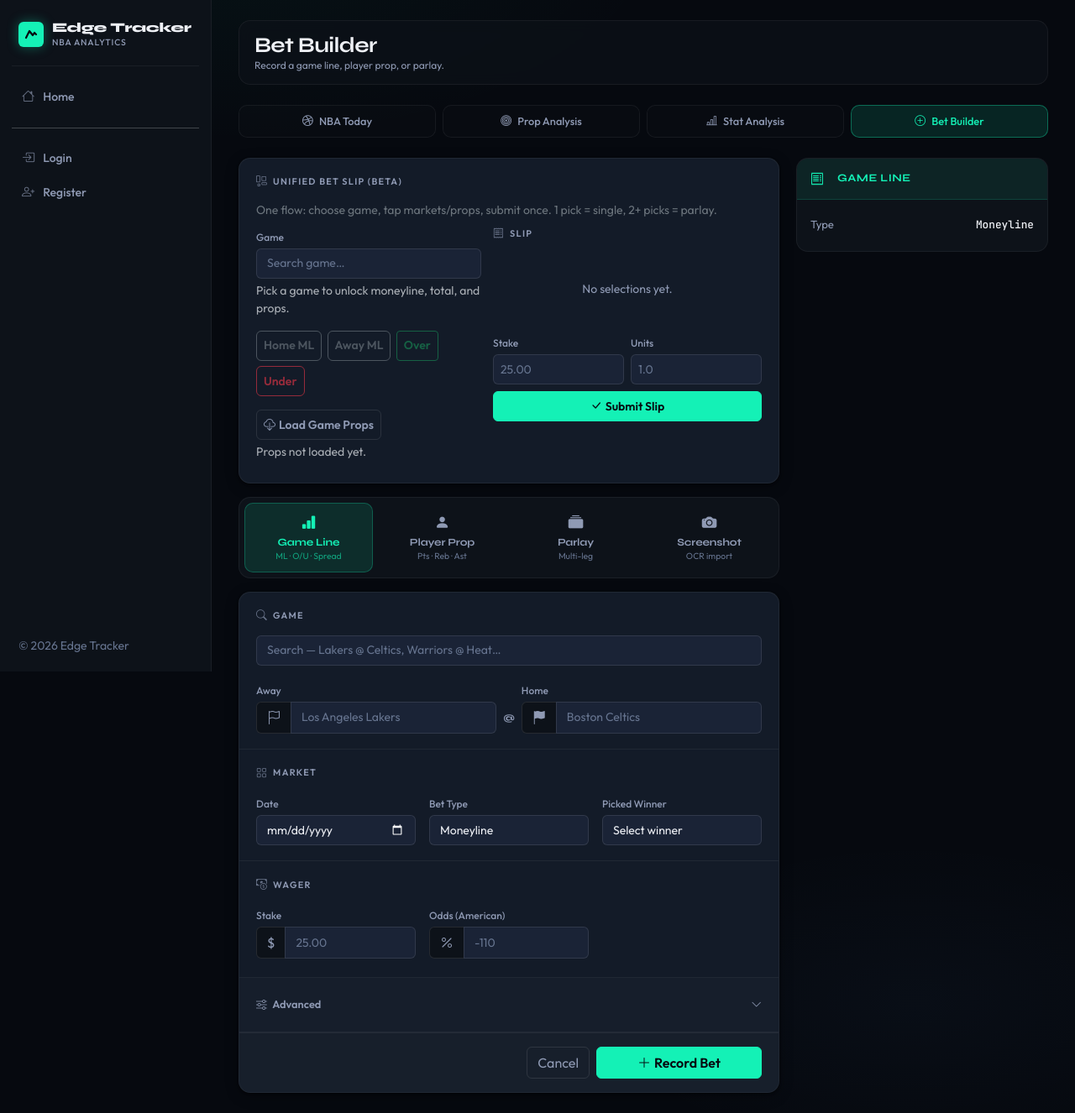
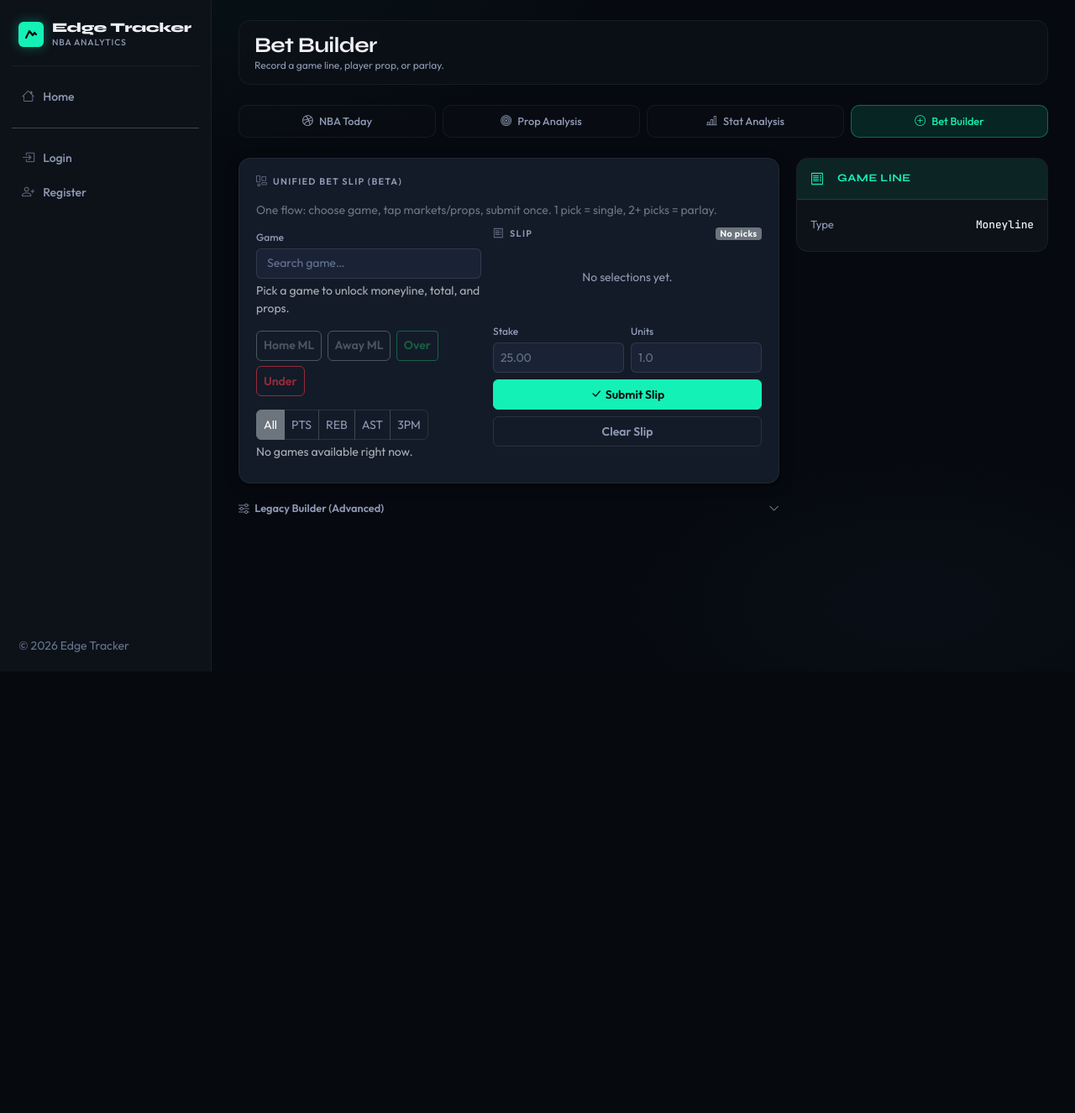
Before and after one commit to Moody24/sports_betting_tracker, a Flask app: template app/templates/bets/form.html in a window 1280 px wide. Shown: the whole page at 84% size. After the commit the page ends 800 px from the top, so only its background shows below. Run offline with Flask 3, Linux system fonts and the light colour scheme; tables that the repository leaves empty hold one stand-in row (values such as "Sample post"); the template is opened without the code that fills it: values that come from a table or form of the project are taken from there, most other values are stand-ins (such as "Sample title", 1, 10 or a date in 2020); some libraries are stand-ins or nearby versions.

Commit message:
Promote unified add-bet flow and auto-load curated props

```diff
--- a/app/static/js/unified_bet_builder.js
+++ b/app/static/js/unified_bet_builder.js
@@ -11,19 +11,26 @@
   var awayMlBtn = document.getElementById('ub-away-ml-btn');
   var overBtn = document.getElementById('ub-over-btn');
   var underBtn = document.getElementById('ub-under-btn');
-  var loadPropsBtn = document.getElementById('ub-load-props-btn');
-  var propsSearch = document.getElementById('ub-props-search');
+  var filterAllBtn = document.getElementById('ub-filter-all');
+  var filterPtsBtn = document.getElementById('ub-filter-pts');
+  var filterRebBtn = document.getElementById('ub-filter-reb');
+  var filterAstBtn = document.getElementById('ub-filter-ast');
+  var filter3pmBtn = document.getElementById('ub-filter-3pm');
   var propsStatus = document.getElementById('ub-props-status');
   var propsList = document.getElementById('ub-props-list');
   var slipList = document.getElementById('ub-slip-list');
+  var modeBadge = document.getElementById('ub-mode-badge');
   var stakeEl = document.getElementById('ub-stake');
   var unitsEl = document.getElementById('ub-units');
   var submitBtn = document.getElementById('ub-submit-btn');
+  var clearSlipBtn = document.getElementById('ub-clear-slip-btn');
   var feedback = document.getElementById('ub-feedback');
 
   var games = [];
   var selectedGame = null;
   var allProps = null;
+  var propsPromise = null;
+  var propFilter = 'all';
   var slip = [];
 
   function fmtOdds(v) {
@@ -63,6 +70,37 @@
     if (!btn) return;
     btn.disabled = !enabled;
     if (label) btn.textContent = label;
+  }
+
+  function setFilter(next) {
+    propFilter = next;
+    [
+      [filterAllBtn, 'all'],
+      [filterPtsBtn, 'player_points'],
+      [filterRebBtn, 'player_rebounds'],
+      [filterAstBtn, 'player_assists'],
+      [filter3pmBtn, 'player_threes'],
+    ].forEach(function (pair) {
+      if (!pair[0]) return;
+      pair[0].classList.toggle('active', pair[1] === propFilter);
+    });
+    renderProps();
+  }
+
+  function updateModeBadge() {
+    if (!modeBadge) return;
+    if (!slip.length) {
+      modeBadge.className = 'badge text-bg-secondary';
+      modeBadge.textContent = 'No picks';
+      return;
+    }
+    if (slip.length === 1) {
+      modeBadge.className = 'badge text-bg-info';
+      modeBadge.textContent = 'Single';
+      return;
+    }
+    modeBadge.className = 'badge text-bg-success';
+    modeBadge.textContent = 'Parlay · ' + slip.length + ' legs';
   }
 
   function renderMarketButtons() {
@@ -112,6 +150,12 @@
     renderSlip();
   }
 
+  function clearSlip() {
+    slip = [];
+    renderSlip();
+    clearFeedback();
+  }
+
   function renderSlip() {
     if (!slipList) return;
     while (slipList.firstChild) slipList.removeChild(slipList.firstChild);
@@ -124,6 +168,7 @@
       p.textContent = 'No selections yet.';
       empty.appendChild(p);
       slipList.appendChild(empty);
+      updateModeBadge();
       return;
     }
 
@@ -178,20 +223,32 @@
       row.appendChild(remove);
       slipList.appendChild(row);
     });
+
+    updateModeBadge();
+  }
+
+  function isSameGameProp(p) {
+    if (!selectedGame) return false;
+    if ((p.game_id || '') && (selectedGame.game_id || '')) {
+      return String(p.game_id) === String(selectedGame.game_id);
+    }
+    var candidate = {
+      team_a: p.team_a || '',
+      team_b: p.team_b || '',
+      match_date: p.match_date || '',
+      game_id: p.game_id || '',
+    };
+    return gameKey(candidate) === gameKey(selectedGame);
   }
 
   function propsForSelectedGame() {
     if (!Array.isArray(allProps) || !selectedGame) return [];
-    var gk = gameKey(selectedGame);
-    return allProps.filter(function (p) {
-      var candidate = {
-        team_a: p.team_a || '',
-        team_b: p.team_b || '',
-        match_date: p.match_date || '',
-        game_id: p.game_id || '',
-      };
-      return gameKey(candidate) === gk;
-    });
+    return allProps.filter(isSameGameProp);
+  }
+
+  function applyPropFilter(rows) {
+    if (propFilter === 'all') return rows;
+    return rows.filter(function (p) { return (p.market || '') === propFilter; });
   }
 
   function renderProps() {
@@ -203,21 +260,14 @@
       return;
     }
     if (!Array.isArray(allProps)) {
-      propsStatus.textContent = 'Props not loaded yet.';
+      propsStatus.textContent = 'Loading props for selected game...';
       return;
     }
 
-    var search = ((propsSearch || {}).value || '').toLowerCase().trim();
-    var rows = propsForSelectedGame();
-    if (search) {
-      rows = rows.filter(function (p) {
-        var mkt = (window.MARKET_LABELS && window.MARKET_LABELS[p.market]) || p.market || '';
-        return (p.player || '').toLowerCase().indexOf(search) >= 0 ||
-          mkt.toLowerCase().indexOf(search) >= 0;
-      });
-    }
-
-    propsStatus.textContent = rows.length ? ('Showing ' + rows.length + ' props for selected game.') : 'No props available for selected game.';
+    var rows = applyPropFilter(propsForSelectedGame());
+    propsStatus.textContent = rows.length
+      ? ('Showing ' + rows.length + ' ' + (propFilter === 'all' ? 'props' : propFilter.replace('player_', '')) + ' picks for this game.')
+      : 'No props available for this filter.';
 
     rows.forEach(function (p) {
       var card = document.createElement('div');
@@ -380,6 +430,9 @@
     });
     renderMarketButtons();
     renderProps();
+    ensurePropsLoaded().then(function () {
+      renderProps();
+    });
   }
 
   function loadGames() {
@@ -393,26 +446,26 @@
       });
   }
 
-  function loadProps() {
+  function ensurePropsLoaded() {
+    if (Array.isArray(allProps)) return Promise.resolve(allProps);
+    if (propsPromise) return propsPromise;
+
     propsStatus.textContent = 'Loading props...';
-    loadPropsBtn.disabled = true;
-    loadPropsBtn.innerHTML = '<span class="spinner-border spinner-border-sm me-1"></span>Loading...';
-
-    fetch(ALL_PROPS_URL)
+    propsPromise = fetch(ALL_PROPS_URL)
       .then(function (r) { return r.json(); })
       .then(function (data) {
         allProps = Array.isArray(data) ? data : [];
-        propsSearch.classList.remove('d-none');
-        renderProps();
-        loadPropsBtn.disabled = false;
-        loadPropsBtn.innerHTML = '<i class="bi bi-arrow-repeat me-1"></i>Reload Props';
+        propsPromise = null;
+        return allProps;
       })
       .catch(function () {
         allProps = [];
         propsStatus.textContent = 'Failed to load props.';
-        loadPropsBtn.disabled = false;
-        loadPropsBtn.innerHTML = '<i class="bi bi-exclamation-triangle me-1"></i>Retry';
+        propsPromise = null;
+        return allProps;
       });
+
+    return propsPromise;
   }
 
   if (gamePicker) {
@@ -424,23 +477,30 @@
   if (awayMlBtn) awayMlBtn.addEventListener('click', function () { addMoneyline(false); });
   if (overBtn) overBtn.addEventListener('click', function () { addTotal('over'); });
   if (underBtn) underBtn.addEventListener('click', function () { addTotal('under'); });
-  if (loadPropsBtn) loadPropsBtn.addEventListener('click', loadProps);
-  if (propsSearch) {
-    propsSearch.addEventListener('input', function () {
-      renderProps();
-    });
-  }
+
+  if (filterAllBtn) filterAllBtn.addEventListener('click', function () { setFilter('all'); });
+  if (filterPtsBtn) filterPtsBtn.addEventListener('click', function () { setFilter('player_points'); });
+  if (filterRebBtn) filterRebBtn.addEventListener('click', function () { setFilter('player_rebounds'); });
+  if (filterAstBtn) filterAstBtn.addEventListener('click', function () { setFilter('player_assists'); });
+  if (filter3pmBtn) filter3pmBtn.addEventListener('click', function () { setFilter('player_threes'); });
+
   if (submitBtn) submitBtn.addEventListener('click', submitSlip);
+  if (clearSlipBtn) clearSlipBtn.addEventListener('click', clearSlip);
 
   renderMarketButtons();
   renderSlip();
 
   loadGames().then(function () {
     if (games.length) {
-      // Keep user context by preselecting first available game.
       selectedGame = games[0];
       if (gamePicker && !gamePicker.value) gamePicker.value = selectedGame.label || '';
       renderMarketButtons();
+      renderProps();
+      ensurePropsLoaded().then(function () {
+        renderProps();
+      });
+      return;
     }
+    propsStatus.textContent = 'No games available right now.';
   });
 })();
--- a/app/templates/bets/form.html
+++ b/app/templates/bets/form.html
@@ -49,18 +49,23 @@
             </div>
 
             <div class="d-flex align-items-center gap-2 mt-3">
-              <button type="button" id="ub-load-props-btn" class="btn btn-sm btn-outline-secondary">
-                <i class="bi bi-cloud-download me-1"></i>Load Game Props
-              </button>
-              <input type="text" id="ub-props-search" class="form-control form-control-sm d-none"
-                     placeholder="Filter props…" autocomplete="off">
+              <div class="btn-group btn-group-sm" role="group" aria-label="Prop filters">
+                <button type="button" id="ub-filter-all" class="btn btn-outline-secondary active">All</button>
+                <button type="button" id="ub-filter-pts" class="btn btn-outline-secondary">PTS</button>
+                <button type="button" id="ub-filter-reb" class="btn btn-outline-secondary">REB</button>
+                <button type="button" id="ub-filter-ast" class="btn btn-outline-secondary">AST</button>
+                <button type="button" id="ub-filter-3pm" class="btn btn-outline-secondary">3PM</button>
+              </div>
             </div>
-            <div id="ub-props-status" class="form-text">Props not loaded yet.</div>
+            <div id="ub-props-status" class="form-text">Pick a game. Props auto-load for that matchup.</div>
             <div id="ub-props-list" class="bb-prop-list mt-2"></div>
           </div>
 
           <div>
-            <div class="bb-form-section-label"><i class="bi bi-receipt"></i> Slip</div>
+            <div class="d-flex align-items-center justify-content-between">
+              <div class="bb-form-section-label mb-0"><i class="bi bi-receipt"></i> Slip</div>
+              <span id="ub-mode-badge" class="badge text-bg-secondary">No picks</span>
+            </div>
             <div id="ub-slip-list" class="bb-legs-list">
               <div class="bb-legs-empty">
                 <i class="bi bi-plus-circle bb-legs-empty-icon"></i>
@@ -82,12 +87,23 @@
                   <i class="bi bi-check-lg me-1"></i>Submit Slip
                 </button>
               </div>
+              <div class="col-12 d-grid">
+                <button type="button" id="ub-clear-slip-btn" class="btn btn-outline-secondary btn-sm">
+                  Clear Slip
+                </button>
+              </div>
             </div>
           </div>
         </div>
       </div>
     </div>
 
+    <details class="bb-advanced mt-3">
+      <summary class="bb-advanced-toggle">
+        <i class="bi bi-sliders"></i> Legacy Builder (Advanced)
+        <i class="bi bi-chevron-down bb-chevron ms-auto"></i>
+      </summary>
+      <div class="bb-advanced-body mt-2">
     {# ── Mode selector ── #}
     <div class="bb-mode-bar mb-3" role="tablist" aria-label="Bet builder mode">
       <button class="bb-mode-btn active" id="bb-tab-single" data-bb-tab="single" type="button" role="tab" aria-controls="bb-panel-single" aria-selected="{{ 'true' if current_tab == 'single' else 'false' }}" tabindex="{{ '0' if current_tab == 'single' else '-1' }}">
@@ -741,6 +757,8 @@
       </div>
     </div>
 
+      </div>
+    </details>
   </div>{# end bb-main #}
 
   {# ─── Ticket summary sidebar ───────────────────────────────────── #}
```
